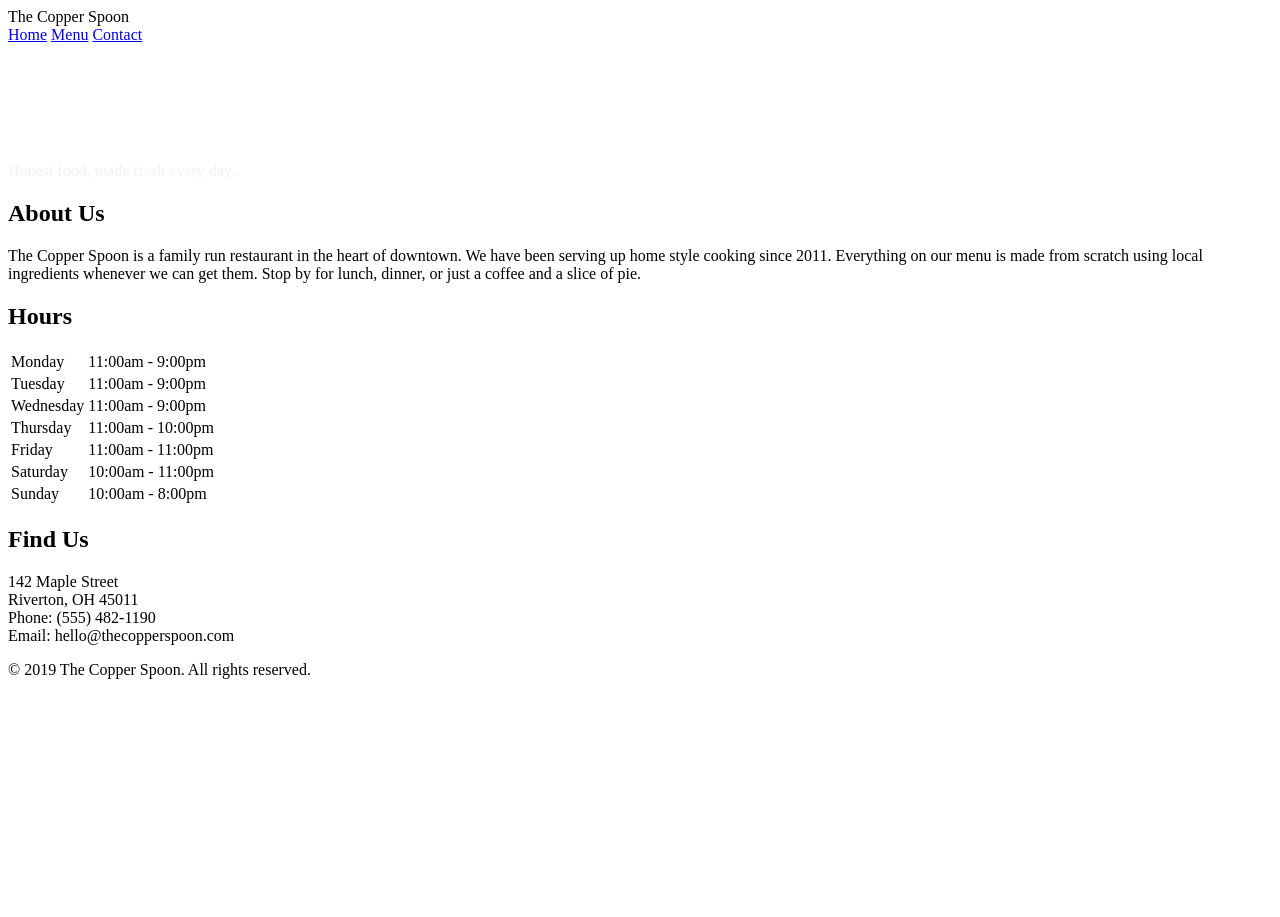
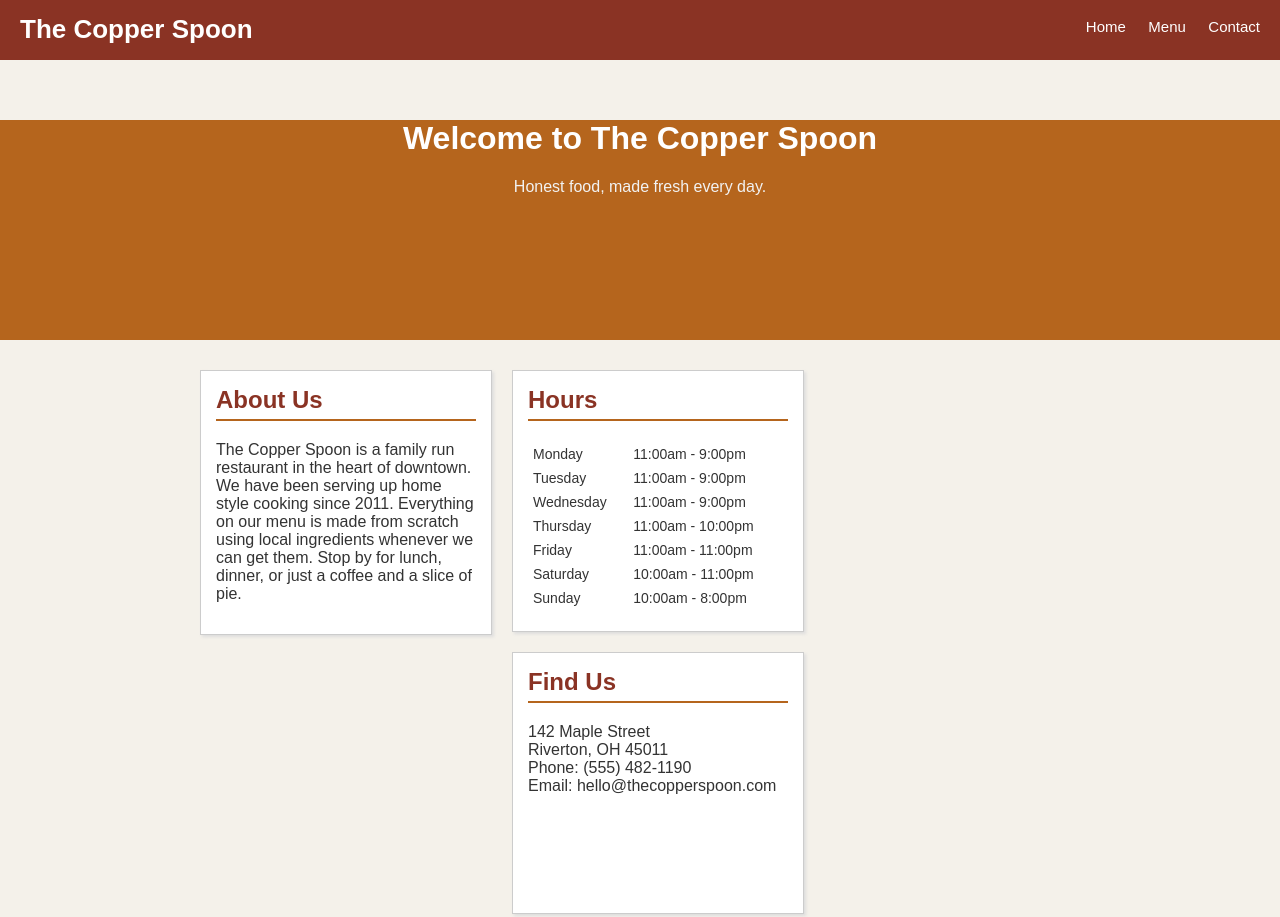
Before and after one commit to ayaangazali/restaurant-menu-qna, a plain HTML site: page index.html in a window 1280 px wide. Shown: the top 917 px of the page. Before the commit the page ends 800 px from the top, so only its background shows below. Drawn offline with Linux system fonts and the light colour scheme.

Commit message:
base stylesheet

```diff
--- a/index.html
+++ b/index.html
@@ -2,6 +2,7 @@
 <html>
 <head>
 <title>The Copper Spoon - Home</title>
+<link rel="stylesheet" type="text/css" href="style.css">
 </head>
 <body>
 
--- /dev/null
+++ b/style.css
@@ -0,0 +1,86 @@
+body {
+	margin: 0;
+	padding: 0;
+	font-family: Arial, Helvetica, sans-serif;
+	background-color: #f4f1ea;
+	color: #333333;
+}
+
+#header {
+	background-color: #8a3324;
+	height: 60px;
+	padding: 0px;
+}
+
+.logo {
+	color: #ffffff;
+	font-size: 26px;
+	font-weight: bold;
+	float: left;
+	padding: 14px 0px 0px 20px;
+}
+
+#nav {
+	float: right;
+	padding: 18px 20px 0px 0px;
+}
+
+#nav a {
+	color: #ffffff;
+	text-decoration: none;
+	margin-left: 18px;
+	font-size: 15px;
+}
+
+#nav a:hover {
+	text-decoration: underline;
+	color: #f2d9c5;
+}
+
+#banner {
+	background-color: #b5651d;
+	height: 220px;
+	text-align: center;
+}
+
+#main {
+	width: 900px;
+	margin: 0 auto;
+	padding: 20px 0px;
+}
+
+.box {
+	background-color: #ffffff;
+	border: 1px solid #cccccc;
+	padding: 15px;
+	margin: 10px;
+	width: 260px;
+	float: left;
+	min-height: 230px;
+	box-shadow: 2px 2px 3px #dddddd;
+}
+
+.box h2 {
+	color: #8a3324;
+	margin-top: 0px;
+	border-bottom: 2px solid #b5651d;
+	padding-bottom: 5px;
+}
+
+table.hours {
+	width: 100%;
+	font-size: 14px;
+}
+
+table.hours td {
+	padding: 3px;
+}
+
+#footer {
+	background-color: #333333;
+	color: #cccccc;
+	text-align: center;
+	padding: 12px;
+	font-size: 13px;
+	clear: both;
+}
```
